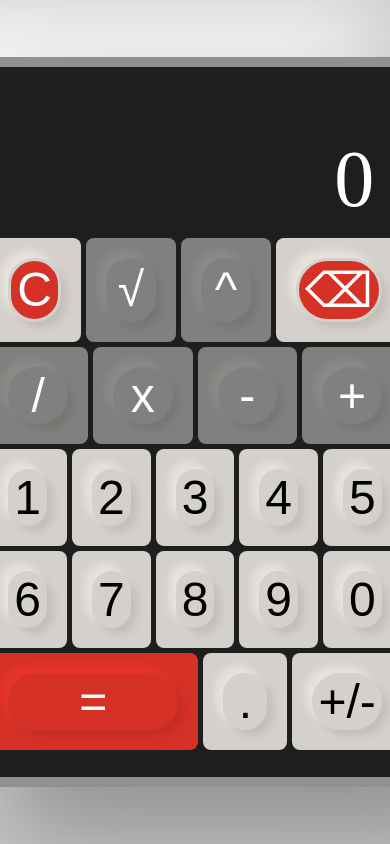
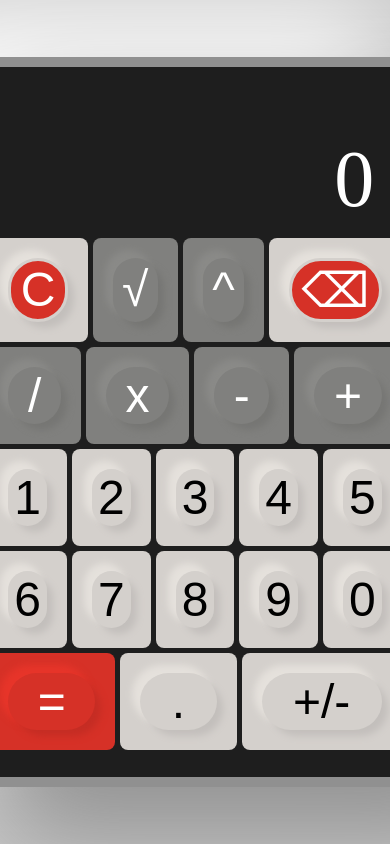
Before and after one commit to LordofGhost/Calculator, a plain HTML site: page index.html in a window 390 px wide. Shown: the top 844 px of the page. Drawn offline with Linux system fonts and the light colour scheme; a web font is replaced by a local one.

Commit message:
mobile fix

```diff
--- a/style.css
+++ b/style.css
@@ -19,8 +19,13 @@
     user-select: None;
 }
 
+html {
+    height: -webkit-fill-available;
+}
+
 body {
     height: 100vh;
+    min-height: -webkit-fill-available;
     margin: 0;
     display: flex;
     align-items: center;
@@ -74,20 +79,20 @@ body {
 }
 
 .keypad-row {
-    flex: 1;
+    flex: 1 1 auto;
     display: flex;
     flex-direction: row;
 }
 
 .keypad-row > div {
-    flex: 1;
+    flex: 1 1 auto;
     border-radius: 8px;
     margin: 2.5px;
     display: flex;
 }
 
 .keypad-row > div > button {
-    flex: 1;
+    flex: 1 1 auto;
     margin: 20px;
     border-radius: 100px;
     border: none;
```
